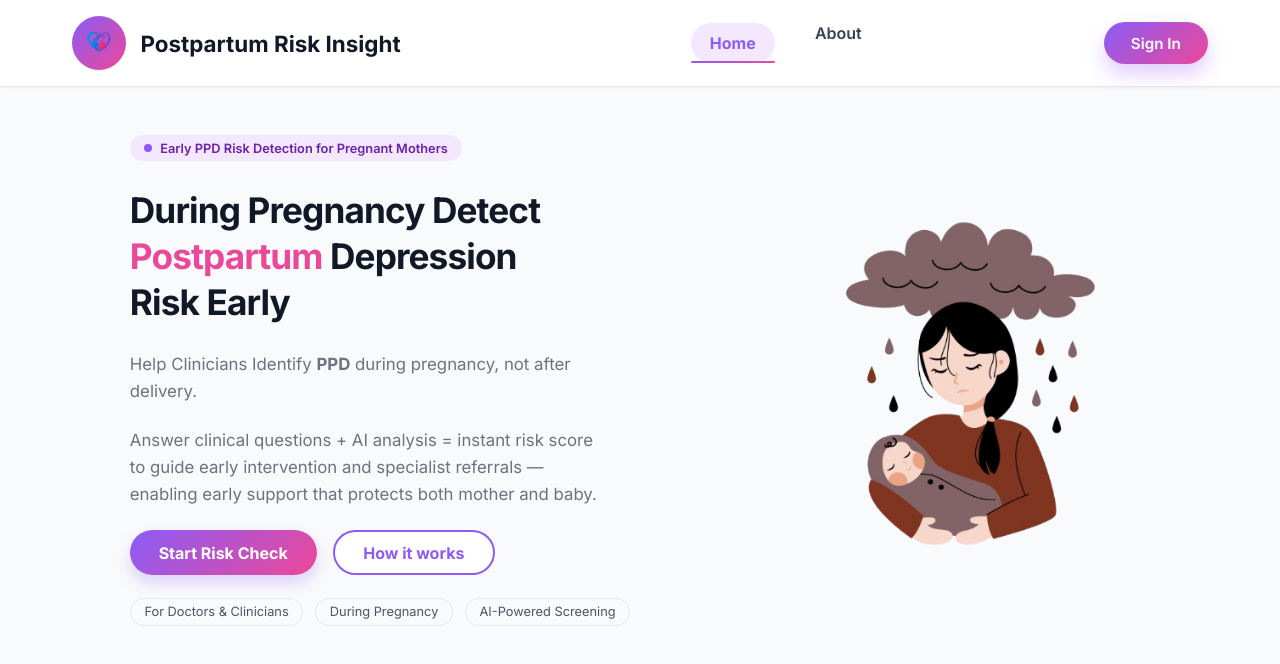
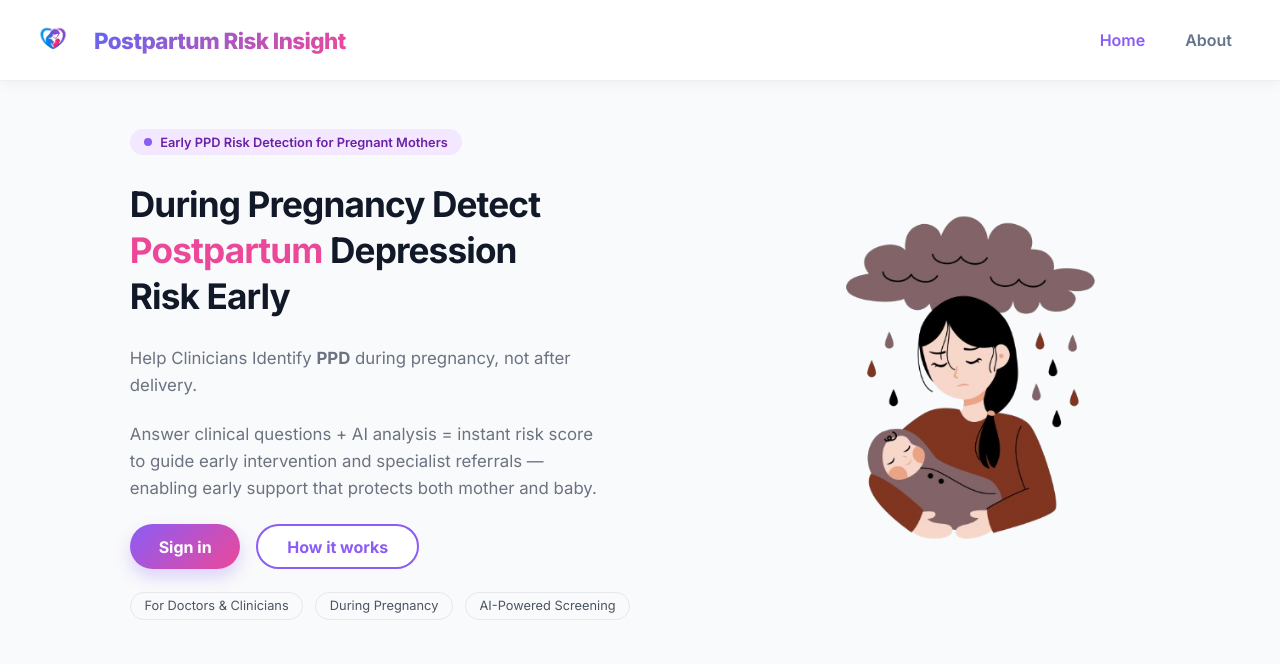
Before and after one commit to Rindhiyaa/Pregnancy_Mental_Health, a React (Vite) app in the folder Pregnancy_Mental_Health/frontend/: page / in a window 1280 px wide. Shown: the top 664 px of the page. Built offline with nearby package versions, Linux system fonts and the light colour scheme.

Commit message:
nav bar changes with jwt fix

```diff
--- a/Pregnancy_Mental_Health/frontend/src/components/Navbar.jsx
+++ b/Pregnancy_Mental_Health/frontend/src/components/Navbar.jsx
@@ -1,5 +1,5 @@
 import React, { useState } from "react";
-import { Link, NavLink, useNavigate } from "react-router-dom";
+import { Link, NavLink, useNavigate, useLocation } from "react-router-dom";
 import logo from "../Images/Postpartum_Risk_Insight_Logo.png";
 import { useAuth } from "../contexts/AuthContext";
 
@@ -7,56 +7,50 @@ export default function Navbar() {
   const [isMenuOpen, setIsMenuOpen] = useState(false);
   const { user, logout } = useAuth();
   const navigate = useNavigate();
+  const location = useLocation();
 
-  const toggleMenu = () => {
-    setIsMenuOpen(!isMenuOpen);
-  };
+  const isLoggedIn = user && Object.keys(user).length > 0 && user.isAuthenticated;
+  const authPages = ["/signin", "/change-password", "/forgot-password"];
+  const isAuthPage = authPages.includes(location.pathname);
 
   const handleLogout = () => {
     logout();
-    navigate("/");
+    navigate('/', { replace: true });
     setIsMenuOpen(false);
   };
 
   return (
     <header className="navbar">
-      <div className="nav-inner">
-        {/* Logo on left */}
-        <Link to="/" className="nav-left" onClick={() => setIsMenuOpen(false)}>
-          {/* <div className="logo-mark"></div> */}
-          <img src={logo} alt="Postpartum Risk Insight" className="logo-mark" />
+      <div className="nav-container">
+        {/* 1. LEFT END: Logo Section */}
+        <Link to="/" className="logo-section" onClick={() => setIsMenuOpen(false)}>
+          <img src={logo} alt="Logo" className="logo-img" />
           <span className="logo-text">Postpartum Risk Insight</span>
         </Link>
 
-        {/* Hamburger menu for mobile */}
-        <button className="hamburger" onClick={toggleMenu} aria-label="Toggle menu">
-          <span className="hamburger-line"></span>
-          <span className="hamburger-line"></span>
-          <span className="hamburger-line"></span>
-        </button>
-
-        {/* Nav links (mobile + desktop) */}
-        <nav className={`nav-links ${isMenuOpen ? "active" : ""}`}>
-          <NavLink to="/" end className={({ isActive }) => (isActive ? "active" : "")} onClick={() => setIsMenuOpen(false)}>
+        {/* 2. RIGHT END: Nav Links */}
+        <nav className={`nav-right-links ${isMenuOpen ? 'mobile-active' : ''}`}>
+          <NavLink
+            to="/"
+            end
+            className={({ isActive }) => `nav-link ${isActive ? 'active' : ''}`}
+            onClick={() => setIsMenuOpen(false)}
+          >
             Home
           </NavLink>
-          <NavLink to="/about" className={({ isActive }) => (isActive ? "active" : "")} onClick={() => setIsMenuOpen(false)}>
+          <NavLink
+            to="/about"
+            className={({ isActive }) => `nav-link ${isActive ? 'active' : ''}`}
+            onClick={() => setIsMenuOpen(false)}
+          >
             About
           </NavLink>
         </nav>
 
-        {/* Right side: Auth buttons */}
-        <div className="nav-right">
-          {user && user.isAuthenticated ? (
-            <button className="logout-btn" onClick={handleLogout}>
-              Logout
-            </button>
-          ) : (
-            <Link to="/signin">
-              <button className="btn-signin">Sign In</button>
-            </Link>
-          )}
-        </div>
+        {/* Mobile hamburger - hidden on desktop */}
+        <button className="mobile-menu" onClick={() => setIsMenuOpen(!isMenuOpen)} aria-label="Toggle menu">
+          ☰
+        </button>
       </div>
     </header>
   );
--- a/Pregnancy_Mental_Health/frontend/src/pages/HomePage.jsx
+++ b/Pregnancy_Mental_Health/frontend/src/pages/HomePage.jsx
@@ -40,7 +40,7 @@ that protects both mother and baby.
 
           <div className="hero-buttons">
             <button className="btn-primary" onClick={() => navigate("/signin")}>
-              Start Risk Check
+              Sign in
             </button>
             <button className="btn-outline" onClick={() => navigate("/about")}>
               How it works
--- a/Pregnancy_Mental_Health/frontend/src/styles/navbar.css
+++ b/Pregnancy_Mental_Health/frontend/src/styles/navbar.css
@@ -1,249 +1,172 @@
-/* --- NAVBAR (Professional, Clean, Underline Hover) --- */
+/* =========================================
+🔥 POSTPARTUM RISK INSIGHT - NAVBAR FINAL
+(Fixed spacing, alignment, modern UI)
+========================================= */
 
+/* ===== NAVBAR ===== */
 .navbar {
 position: sticky;
 top: 0;
-  background: #ffffff;
-  border-bottom: 1px solid #e5e7eb;
+background: rgba(255, 255, 255, 0.95);
+backdrop-filter: blur(16px);
+border-bottom: 1px solid rgba(229, 231, 235, 0.6);
 z-index: 100;
-  box-shadow: 0 1px 3px rgba(0, 0, 0, 0.05);
-  transition: box-shadow 0.25s ease;
-  backdrop-filter: blur(6px); /* modern glass effect */
+box-shadow: 0 2px 14px rgba(0, 0, 0, 0.05);
 }
 
+/* ===== CONTAINER ===== */
+.nav-container {
+width: 100%;                      /* Full width */
+max-width: 100%;                  /* Ensure it spans edges */
+margin: 0;                        /* Remove centering */
+padding: 0.8rem 3rem 0.8rem 1.5rem; /* Reduced left gap */
+height: 80px;
 
-.navbar.scrolled {
-  box-shadow: 0 4px 12px rgba(0, 0, 0, 0.08);
+display: flex;
+align-items: center;
+justify-content: space-between;    /* Pushes Logo Left and Nav Right */
 }
 
-.nav-inner {
-  max-width: 1200px;   /* reduced for tighter look */
-  margin: 0 auto;
-  padding: 1rem 2rem;
+/* ===== LEFT: LOGO SECTION ===== */
+.logo-section {
 display: flex;
 align-items: center;
+gap: 12px;
+text-decoration: none;
+flex-shrink: 0;
 }
 
-/* Logo left */
-.nav-left {
+/* LOGO IMAGE */
+.logo-img {
+width: 58px !important;
+height: 58px !important;
+object-fit: contain;
+}
+
+/* LOGO TEXT */
+.logo-text {
+font-size: 1.4rem;                 /* Slightly larger */
+font-weight: 800;                 /* Bolder */
+background: linear-gradient(135deg, #6366f1 0%, #ec4899 100%);
+-webkit-background-clip: text;
+-webkit-text-fill-color: transparent;
+letter-spacing: -0.025em;
+}
+
+.mobile-menu {
+display: none;
+background: none;
+border: none;
+font-size: 1.8rem;
+cursor: pointer;
+color: #4b5563;
+transition: color 0.2s ease;
+}
+
+.mobile-menu:hover {
+color: #8b5cf6;
+}
+
+/* ===== RIGHT: NAV LINKS ===== */
+.nav-right-links {
 display: flex;
 align-items: center;
-  gap: 0.9rem;
-  text-decoration: none;
-  color: #111827;
-  flex-shrink: 0;
-  white-space: nowrap;
-  transition: opacity 0.25s ease;
-  cursor: pointer;
+gap: 2.5rem;
 }
 
-.nav-left:hover {
-  opacity: 0.8;
+/* ===== SIGN IN BUTTON (navbar) ===== */
+.btn-signin-nav {
+padding: 0.5rem 1.4rem;
+border-radius: 999px;
+border: 2px solid #8b5cf6;
+background: transparent;
+color: #8b5cf6;
+font-weight: 700;
+font-size: 0.95rem;
+cursor: pointer;
+transition: all 0.25s;
+white-space: nowrap;
 }
 
-.logo-mark {
-  width: 54px;
-  height: 54px;
-  /* border-radius: 999px;
+.btn-signin-nav:hover {
 background: linear-gradient(135deg, #8b5cf6, #ec4899);
-  display: flex;
-  align-items: center;
-  justify-content: center;
-  color: white;
-  font-weight: 700;
-  font-size: 1.2rem;
-  box-shadow: 0 4px 12px rgba(139, 92, 246, 0.25); */
+border-color: transparent;
+color: #fff;
 }
 
-.logo-mark::before {
-  content: '❤';
-  font-size: 1.2rem;
+.nav-right-links.mobile-active {
+display: flex;
+flex-direction: column;
+position: absolute;
+top: 100%;
+left: 0;
+right: 0;
+background: white;
+padding: 2rem;
+border-bottom: 1px solid rgba(229, 231, 235, 0.8);
+gap: 1.5rem;
+box-shadow: 0 10px 25px rgba(0, 0, 0, 0.05);
+z-index: 99;
+}
+
+/* ===== NAV LINKS ===== */
+.nav-link {
+position: relative;
+color: #64748b;
+font-weight: 600;
+font-size: 1rem;
+padding: 8px 0;
+text-decoration: none;
+transition: all 0.25s ease;
+}
+
+.nav-link:hover {
+color: #8b5cf6;
+}
+
+/* ACTIVE LINK */
+.nav-link.active {
+color: #8b5cf6;
+}
+
+/* UNDERLINE EFFECT - removed */
+
+/* ===== MOBILE ===== */
+@media (max-width: 1024px) {
+.nav-container {
+padding: 0.8rem 1.5rem;
+}
+
+.nav-right-links {
+gap: 1.5rem;
+}
+}
+
+@media (max-width: 768px) {
+.nav-right-links {
+display: none;   /* Hide standard links */
+}
+
+.mobile-menu {
+display: block;  /* Show hamburger */
+}
+
+.nav-container {
+padding: 0.75rem 1.5rem;
+}
+}
+
+@media (max-width: 480px) {
+.nav-container {
+padding: 0.7rem 1rem;
+}
+
+.logo-img {
+width: 36px !important;
+height: 36px !important;
 }
 
 .logo-text {
-  font-weight: 700;
-  font-size: 1.4rem;
-  color: #111827;
-}
-
-/* Hamburger menu (mobile only) */
-.hamburger {
-  display: none;
-  flex-direction: column;
-  gap: 0.4rem;
-  background: none;
-  border: none;
-  cursor: pointer;
-  padding: 0.5rem;
-  z-index: 101;
-}
-
-.hamburger-line {
-  width: 28px;
-  height: 3px;
-  background: #111827;
-  border-radius: 2px;
-  transition: all 0.3s ease;
-}
-
-
-/* Push nav-links slightly left instead of perfect center */
-.nav-links {
-  display: flex;
-  gap: 2.5rem;
-  margin-left: 3rem;   /* key fix */
-}
-
-.nav-links a {
-  position: relative;   /* IMPORTANT: needed for underline */
-  color: #374151;
-  font-weight: 600;
-  font-size: 1rem;
-  padding-bottom: 4px;  /* gives space for underline */
-  text-decoration: none;
-  transition: color 0.2s ease, transform 0.15s ease;
-}
-
-
-
-/* Underline effect */
-.nav-links a::after {
-  content: '';
-  position: absolute;
-  bottom: 0;
-  left: 0;
-  width: 0;
-  height: 2px;
-  background: #8b5cf6;
-  transition: width 0.25s ease;
-  border-radius: 2px;
-}
-
-.nav-links a:hover {
-  color: #8b5cf6;
-}
-
-.nav-links a:hover::after {
-  width: 100%;
-}
-
-.nav-links a.active {
-  color: #8b5cf6;
-  font-weight: 700;
-}
-
-.nav-links a.active::after {
-  width: 100%;
-  background: linear-gradient(135deg, #8b5cf6, #ec4899);
-}
-
-/* Right side buttons */
-.nav-right {
-  display: flex;
-  gap: 1.2rem;
-  align-items: center;
-  flex-shrink: 0;
-  white-space: nowrap;
-  margin-left: auto;
-}
-.btn-signin,
-.btn-signup {
-  padding: 0.9rem 2.2rem;
-  border-radius: 999px;
-  font-weight: 700;
 font-size: 1.1rem;
-  cursor: pointer;
-  transition: all 0.25s ease;
-  text-decoration: none;
-}
-
-/* Filled CTA */
-.btn-signin {
-  border: none;
-  background: linear-gradient(135deg, #8b5cf6, #ec4899);
-  color: white;
-  box-shadow: 0 6px 12px rgba(139, 92, 246, 0.22);
-}
-
-.btn-signin:hover {
-  transform: translateY(-2px);
-  box-shadow: 0 10px 20px rgba(139, 92, 246, 0.3);
-}
-
-.btn-signin:active {
-  transform: translateY(0);
-}
-
-/* Outline CTA */
-.btn-signup {
-  border: 2px solid #8b5cf6;
-  background: transparent;
-  color: #8b5cf6;
-  box-shadow: none;
-}
-
-.btn-signup:hover {
-  background: #f3e8ff;
-  transform: translateY(-2px);
-  box-shadow: 0 6px 12px rgba(139, 92, 246, 0.18);
-}
-
-/* Profile section */
-.profile-section {
-  display: flex;
-  align-items: center;
-  gap: 0.9rem;
-}
-
-.profile-icon {
-  width: 44px;
-  height: 44px;
-  border-radius: 50%;
-  background: linear-gradient(135deg, #8b5cf6, #ec4899);
-  border: none;
-  color: white;
-  display: flex;
-  align-items: center;
-  justify-content: center;
-  cursor: pointer;
-  transition: all 0.25s ease;
-  box-shadow: 0 4px 12px rgba(139, 92, 246, 0.25);
-}
-
-.profile-icon:hover {
-  transform: scale(1.1);
-  box-shadow: 0 6px 16px rgba(139, 92, 246, 0.35);
-}
-
-.logout-btn {
-  padding: 0.9rem 1.8rem;
-  border-radius: 999px;
-  border: 2px solid #dc2626;
-  background: transparent;
-  color: #dc2626;
-  font-weight: 700;
-  font-size: 1rem;
-  cursor: pointer;
-  transition: all 0.25s ease;
-}
-
-.logout-btn:hover {
-  background: #fee2e2;
-  transform: translateY(-2px);
-}
-
-/* Responsive tweaks */
-@media (max-width: 768px) {
-  .nav-inner {
-    padding: 0.6rem 1.2rem;
-    gap: 1.2rem;
-  }
-
-  .logo-text {
-    font-size: 1rem;
-  }
-
-  .nav-links a {
-    font-size: 0.9rem;
 }
 }
```
Also changed, not shown: Pregnancy_Mental_Health/frontend/src/pages/ChangePasswordPage.jsx (+26 -2 lines), Pregnancy_Mental_Health/frontend/src/pages/patient/PatientChangePassword.jsx (+26 -2 lines), Pregnancy_Mental_Health/frontend/src/styles/auth.css (+19 -18 lines), Pregnancy_Mental_Health/frontend/src/utils/api.js (+5 -3 lines). Lines whose indentation alone changed are shown as unchanged.
